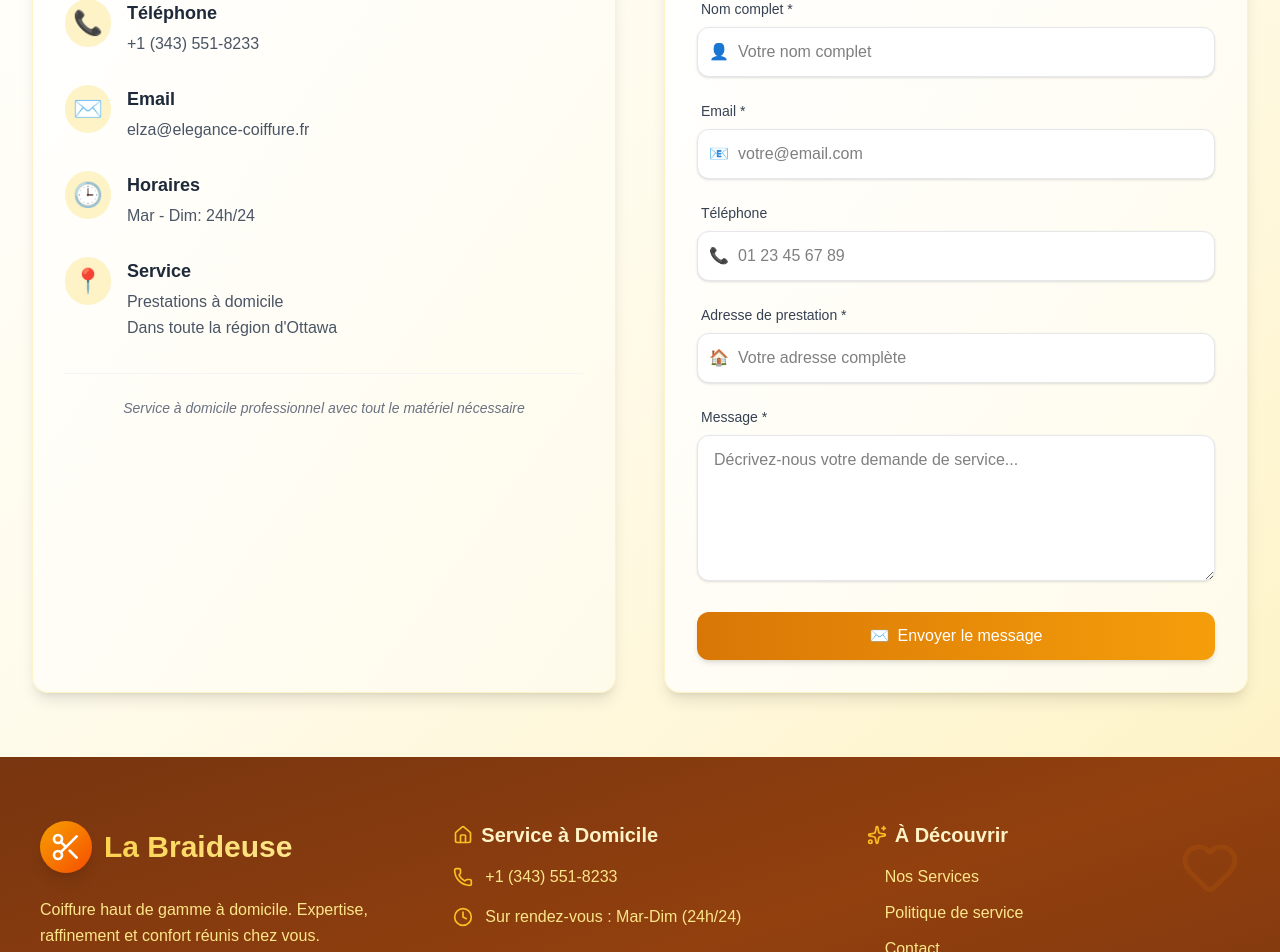
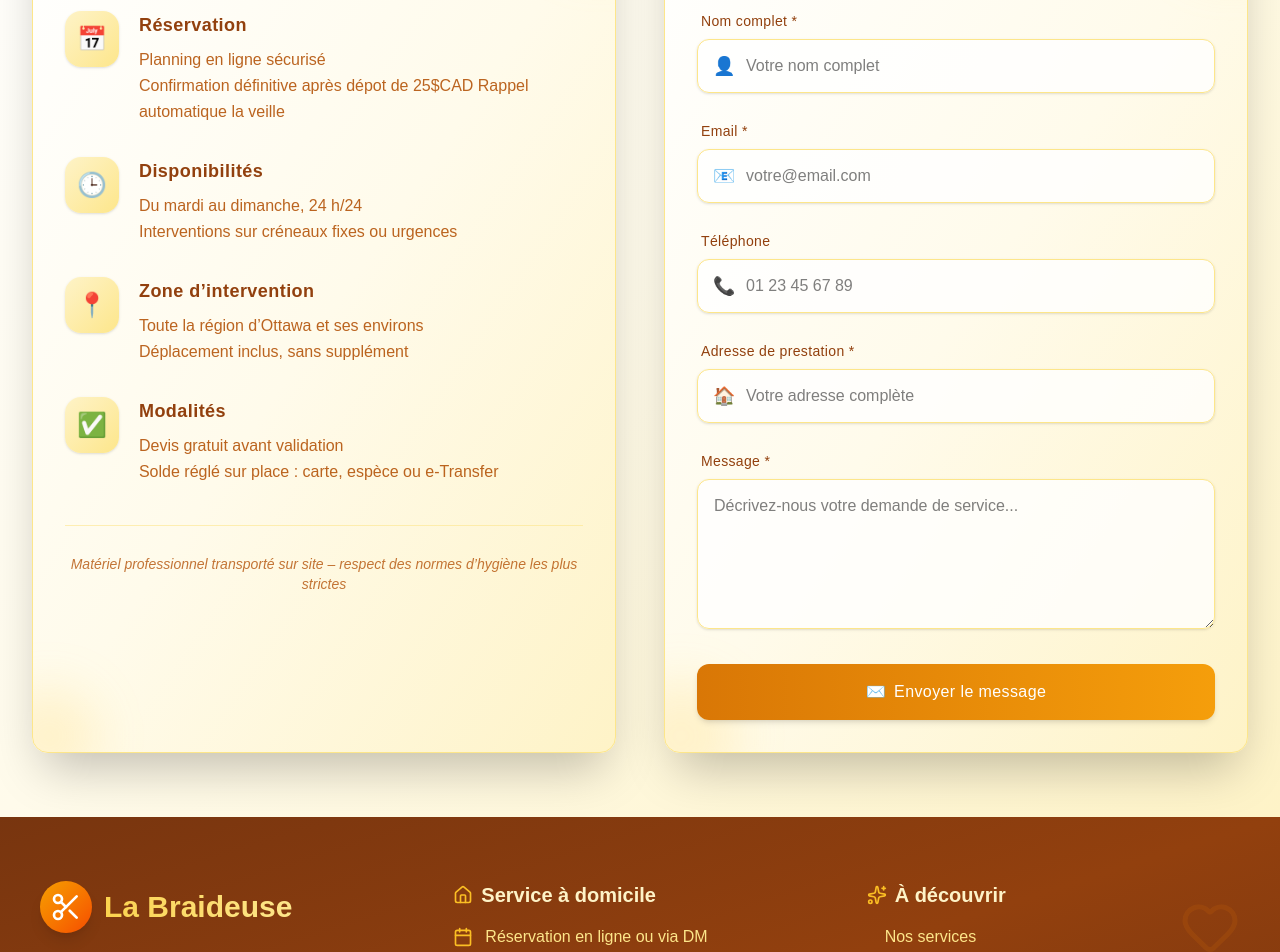
Before and after one commit to kevintiam237/coiffure, a React (Vite) app: page / in a window 1280 px wide. Shown: the part 2760-3712 px from the top of the page. Built offline with nearby package versions, Linux system fonts and the light colour scheme; no server answers; a web font is replaced by a local one.

Commit message:
version 1.3.1

```diff
--- a/src/composant/ContactForm.jsx
+++ b/src/composant/ContactForm.jsx
@@ -43,15 +43,19 @@ export default function ContactForm() {
   };
 
   return (
-    <div className="bg-gradient-to-br from-white to-amber-50 rounded-2xl p-8 shadow-lg border border-amber-100">
-      <h3 className="font-playfair text-2xl font-semibold mb-8 text-gray-800 text-center relative pb-3 after:content-[''] after:absolute after:bottom-0 after:left-1/4 after:w-1/2 after:h-0.5 after:bg-gradient-to-r after:from-transparent after:via-amber-400 after:to-transparent">
+    <div className="bg-gradient-to-br from-white via-amber-50 to-amber-100 rounded-2xl p-8 shadow-2xl border border-amber-200 transform transition-all duration-500 hover:shadow-2xl relative overflow-hidden">
+      {/* Éléments décoratifs */}
+      <div className="absolute -top-12 -right-12 w-32 h-32 rounded-full bg-amber-200/30 blur-xl"></div>
+      <div className="absolute -bottom-10 -left-10 w-28 h-28 rounded-full bg-amber-300/20 blur-xl"></div>
+
+      <h3 className="font-playfair text-3xl font-bold mb-10 text-amber-900 text-center relative pb-3 after:content-[''] after:absolute after:bottom-0 after:left-1/4 after:w-1/2 after:h-1 after:bg-gradient-to-r after:from-transparent after:via-amber-500 after:to-transparent">
         Nous contacter
       </h3>
 
-      <form onSubmit={handleSubmit} className="space-y-6">
+      <form onSubmit={handleSubmit} className="space-y-7 relative z-10">
         {/* Nom */}
         <div className="relative">
-          <label className="block text-sm font-medium text-gray-700 mb-2 ml-1">
+          <label className="block text-sm font-medium text-amber-800 mb-2 ml-1 tracking-wide">
             Nom complet *
           </label>
           <input
@@ -60,17 +64,17 @@ export default function ContactForm() {
             value={formData.name}
             onChange={handleChange}
             required
-            className="w-full px-4 py-3 border border-gray-200 rounded-xl focus:ring-2 focus:ring-amber-500 focus:border-transparent transition-all duration-300 bg-white shadow-sm focus:shadow-md pl-10"
+            className="w-full px-4 py-3.5 border border-amber-200 rounded-xl focus:ring-2 focus:ring-amber-500 focus:border-transparent transition-all duration-300 bg-white/80 shadow-sm focus:shadow-md pl-12 focus:bg-white hover:border-amber-300"
             placeholder="Votre nom complet"
           />
-          <div className="absolute inset-y-0 left-0 flex items-center pl-3 pointer-events-none mt-7">
-            <span className="text-gray-400">👤</span>
+          <div className="absolute inset-y-0 left-0 flex items-center pl-4 pointer-events-none mt-7">
+            <span className="text-amber-500 text-lg">👤</span>
           </div>
         </div>
 
         {/* Email */}
         <div className="relative">
-          <label className="block text-sm font-medium text-gray-700 mb-2 ml-1">
+          <label className="block text-sm font-medium text-amber-800 mb-2 ml-1 tracking-wide">
             Email *
           </label>
           <input
@@ -79,17 +83,17 @@ export default function ContactForm() {
             value={formData.email}
             onChange={handleChange}
             required
-            className="w-full px-4 py-3 border border-gray-200 rounded-xl focus:ring-2 focus:ring-amber-500 focus:border-transparent transition-all duration-300 bg-white shadow-sm focus:shadow-md pl-10"
+            className="w-full px-4 py-3.5 border border-amber-200 rounded-xl focus:ring-2 focus:ring-amber-500 focus:border-transparent transition-all duration-300 bg-white/80 shadow-sm focus:shadow-md pl-12 focus:bg-white hover:border-amber-300"
             placeholder="votre@email.com"
           />
-          <div className="absolute inset-y-0 left-0 flex items-center pl-3 pointer-events-none mt-7">
-            <span className="text-gray-400">📧</span>
+          <div className="absolute inset-y-0 left-0 flex items-center pl-4 pointer-events-none mt-7">
+            <span className="text-amber-500 text-lg">📧</span>
           </div>
         </div>
 
         {/* Téléphone */}
         <div className="relative">
-          <label className="block text-sm font-medium text-gray-700 mb-2 ml-1">
+          <label className="block text-sm font-medium text-amber-800 mb-2 ml-1 tracking-wide">
             Téléphone
           </label>
           <input
@@ -97,17 +101,17 @@ export default function ContactForm() {
             name="phone"
             value={formData.phone}
             onChange={handleChange}
-            className="w-full px-4 py-3 border border-gray-200 rounded-xl focus:ring-2 focus:ring-amber-500 focus:border-transparent transition-all duration-300 bg-white shadow-sm focus:shadow-md pl-10"
+            className="w-full px-4 py-3.5 border border-amber-200 rounded-xl focus:ring-2 focus:ring-amber-500 focus:border-transparent transition-all duration-300 bg-white/80 shadow-sm focus:shadow-md pl-12 focus:bg-white hover:border-amber-300"
             placeholder="01 23 45 67 89"
           />
-          <div className="absolute inset-y-0 left-0 flex items-center pl-3 pointer-events-none mt-7">
-            <span className="text-gray-400">📞</span>
+          <div className="absolute inset-y-0 left-0 flex items-center pl-4 pointer-events-none mt-7">
+            <span className="text-amber-500 text-lg">📞</span>
           </div>
         </div>
 
-        {/* Adresse (nouveau champ pour service à domicile) */}
+        {/* Adresse */}
         <div className="relative">
-          <label className="block text-sm font-medium text-gray-700 mb-2 ml-1">
+          <label className="block text-sm font-medium text-amber-800 mb-2 ml-1 tracking-wide">
             Adresse de prestation *
           </label>
           <input
@@ -116,17 +120,17 @@ export default function ContactForm() {
             value={formData.address}
             onChange={handleChange}
             required
-            className="w-full px-4 py-3 border border-gray-200 rounded-xl focus:ring-2 focus:ring-amber-500 focus:border-transparent transition-all duration-300 bg-white shadow-sm focus:shadow-md pl-10"
+            className="w-full px-4 py-3.5 border border-amber-200 rounded-xl focus:ring-2 focus:ring-amber-500 focus:border-transparent transition-all duration-300 bg-white/80 shadow-sm focus:shadow-md pl-12 focus:bg-white hover:border-amber-300"
             placeholder="Votre adresse complète"
           />
-          <div className="absolute inset-y-0 left-0 flex items-center pl-3 pointer-events-none mt-7">
-            <span className="text-gray-400">🏠</span>
+          <div className="absolute inset-y-0 left-0 flex items-center pl-4 pointer-events-none mt-7">
+            <span className="text-amber-500 text-lg">🏠</span>
           </div>
         </div>
 
         {/* Message */}
         <div>
-          <label className="block text-sm font-medium text-gray-700 mb-2 ml-1">
+          <label className="block text-sm font-medium text-amber-800 mb-2 ml-1 tracking-wide">
             Message *
           </label>
           <textarea
@@ -135,21 +139,29 @@ export default function ContactForm() {
             value={formData.message}
             onChange={handleChange}
             required
-            className="w-full px-4 py-3 border border-gray-200 rounded-xl focus:ring-2 focus:ring-amber-500 focus:border-transparent transition-all duration-300 bg-white shadow-sm focus:shadow-md"
+            className="w-full px-4 py-3.5 border border-amber-200 rounded-xl focus:ring-2 focus:ring-amber-500 focus:border-transparent transition-all duration-300 bg-white/80 shadow-sm focus:shadow-md focus:bg-white hover:border-amber-300"
             placeholder="Décrivez-nous votre demande de service..."
           />
         </div>
 
         {/* Statut */}
         {status === "success" && (
-          <div className="bg-green-50 border border-green-200 rounded-xl p-4 text-green-800 text-sm flex items-center animate-fadeIn">
-            <span className="text-green-500 text-lg mr-2">✅</span>
+          <div className="bg-gradient-to-r from-green-50 to-green-100 border border-green-200 rounded-xl p-4 text-green-800 text-sm flex items-center animate-fadeIn">
+            <span className="bg-green-500 text-white p-1.5 rounded-full mr-3">
+              <svg className="w-4 h-4" fill="none" stroke="currentColor" viewBox="0 0 24 24" xmlns="http://www.w3.org/2000/svg">
+                <path strokeLinecap="round" strokeLinejoin="round" strokeWidth="2" d="M5 13l4 4L19 7"></path>
+              </svg>
+            </span>
             <span>Message envoyé avec succès ! Nous vous répondrons rapidement.</span>
           </div>
         )}
         {status === "error" && (
-          <div className="bg-red-50 border border-red-200 rounded-xl p-4 text-red-800 text-sm flex items-center animate-fadeIn">
-            <span className="text-red-500 text-lg mr-2">❌</span>
+          <div className="bg-gradient-to-r from-red-50 to-red-100 border border-red-200 rounded-xl p-4 text-red-800 text-sm flex items-center animate-fadeIn">
+            <span className="bg-red-500 text-white p-1.5 rounded-full mr-3">
+              <svg className="w-4 h-4" fill="none" stroke="currentColor" viewBox="0 0 24 24" xmlns="http://www.w3.org/2000/svg">
+                <path strokeLinecap="round" strokeLinejoin="round" strokeWidth="2" d="M6 18L18 6M6 6l12 12"></path>
+              </svg>
+            </span>
             <span>Veuillez remplir tous les champs obligatoires (*).</span>
           </div>
         )}
@@ -158,7 +170,7 @@ export default function ContactForm() {
         <button
           type="submit"
           disabled={loading}
-          className="w-full bg-gradient-to-r from-amber-600 to-amber-500 text-white py-3 px-4 rounded-xl hover:from-amber-700 hover:to-amber-600 transition-all duration-300 disabled:opacity-70 disabled:cursor-not-allowed shadow-md hover:shadow-lg transform hover:-translate-y-0.5 flex items-center justify-center"
+          className="w-full bg-gradient-to-r from-amber-600 to-amber-500 text-white py-4 px-6 rounded-xl hover:from-amber-700 hover:to-amber-600 transition-all duration-300 disabled:opacity-70 disabled:cursor-not-allowed shadow-md hover:shadow-lg transform hover:-translate-y-0.5 flex items-center justify-center font-medium tracking-wide group"
         >
           {loading ? (
             <>
@@ -170,7 +182,7 @@ export default function ContactForm() {
             </>
           ) : (
             <>
-              <span className="mr-2">✉️</span>
+              <span className="mr-2 transition-transform duration-300 group-hover:scale-110">✉️</span>
               Envoyer le message
             </>
           )}
--- a/src/composant/Footer.jsx
+++ b/src/composant/Footer.jsx
@@ -3,42 +3,35 @@ import { FaTiktok } from "react-icons/fa";
 import {
   Heart,
   Instagram,
-  Facebook,
-  Youtube,
-  Phone,
+  Calendar,
   Clock,
   Scissors,
   Sparkles,
   Home,
 } from "lucide-react";
 
-
 export default function Footer() {
   const currentYear = new Date().getFullYear();
 
   const socialLinks = [
-    { name: "Facebook", icon: Facebook, url: "#", color: "hover:text-amber-600" },
-    { name: "Instagram", icon: Instagram, url: "#", color: "hover:text-amber-500" },
-    { name: "YouTube", icon: Youtube, url: "#", color: "hover:text-amber-700" },
-    { name: "Tiktik", icon: FaTiktok, url: "#", color: "hover:text-amber-700" },
+    { name: "Instagram", icon: Instagram, url: "https://www.instagram.com/labraideuse", color: "hover:text-amber-500" },
   ];
 
   const contactInfo = [
-    { icon: Phone, text: "+1 (343) 551-8233", url: "tel:+1(343) 551-8233" },
-    { icon: Clock, text: "Sur rendez-vous : Mar-Dim (24h/24) ", url: "#" },
+    { icon: Calendar, text: "Réservation en ligne ou via DM", url: "#booking" },
+    { icon: Clock, text: "Mar–dim, 24 h sur rendez-vous", url: "#" },
   ];
 
   const quickLinks = [
-    { name: "Nos Services", url: "#services" },
-    { name: "Politique de service", url: "#politique" },
-    { name: "Contact", url: "#contact" },
+    { name: "Nos services", url: "#services" },
+    { name: "Politique de service", url: "#policy" },
+    { name: "Nous contacter", url: "#contact" },
   ];
 
   return (
     <footer className="relative items-center justify-center bg-gradient-to-br from-amber-900 via-amber-800 to-amber-900 text-amber-100 overflow-hidden">
-
-      <div className="max-w-7xl  mx-auto px-6 sm:px-8 lg:px-10 py-16 relative z-10">
-        <div className="grid grid-col-3 md:grid-cols-2 lg:grid-cols-3 gap-10 mb-12 justify-center">
+      <div className="max-w-7xl mx-auto px-6 sm:px-8 lg:px-10 py-16 relative z-10">
+        <div className="grid grid-cols-1 md:grid-cols-2 lg:grid-cols-3 gap-10 mb-12 justify-center">
           {/* Brand */}
           <div className="flex flex-col">
             <div className="flex items-center space-x-3 mb-6">
@@ -70,7 +63,7 @@ export default function Footer() {
           <div>
             <h4 className="font-semibold text-xl mb-4 flex items-center text-amber-100">
               <Home className="w-5 h-5 text-amber-400 mr-2" />
-              Service à Domicile
+              Service à domicile
             </h4>
             <div className="space-y-4">
               {contactInfo.map((item, index) => (
@@ -92,7 +85,7 @@ export default function Footer() {
           <div>
             <h4 className="font-semibold text-xl mb-4 flex items-center text-amber-100">
               <Sparkles className="w-5 h-5 text-amber-400 mr-2" />
-              À Découvrir
+              À découvrir
             </h4>
             <div className="grid grid-cols-1 gap-3">
               {quickLinks.map((link, index) => (
--- a/src/composant/SalonInfo.jsx
+++ b/src/composant/SalonInfo.jsx
@@ -1,34 +1,59 @@
 export default function SalonInfo() {
   const contactInfo = [
-    { emoji: "📞", title: "Téléphone", content: "+1 (343) 551-8233" },
-    { emoji: "✉️", title: "Email", content: "elza@elegance-coiffure.fr" },
-    { emoji: "🕒", title: "Horaires", content: "Mar - Dim: 24h/24" },
-    { emoji: "📍", title: "Service", content: "Prestations à domicile\nDans toute la région d'Ottawa" },
+    {
+      emoji: "📅",
+      title: "Réservation",
+      content:
+        "Planning en ligne sécurisé\nConfirmation définitive après dépot de 25$CAD Rappel automatique la veille"
+    },
+    {
+      emoji: "🕒",
+      title: "Disponibilités",
+      content: "Du mardi au dimanche, 24 h/24\nInterventions sur créneaux fixes ou urgences"
+    },
+    {
+      emoji: "📍",
+      title: "Zone d’intervention",
+      content: "Toute la région d’Ottawa et ses environs\nDéplacement inclus, sans supplément"
+    },
+    {
+      emoji: "✅",
+      title: "Modalités",
+      content: "Devis gratuit avant validation\nSolde réglé sur place : carte, espèce ou e-Transfer"
+    },
   ];
 
   return (
-    <div className="bg-gradient-to-br from-white to-amber-50 rounded-2xl p-8 shadow-lg h-full border border-amber-100 transform transition-all duration-300 hover:shadow-xl">
-      <h3 className="font-playfair text-2xl font-semibold mb-8 text-gray-800 text-center relative pb-3 after:content-[''] after:absolute after:bottom-0 after:left-1/4 after:w-1/2 after:h-0.5 after:bg-gradient-to-r after:from-transparent after:via-amber-400 after:to-transparent">
+    <div className="bg-gradient-to-br from-white via-amber-50 to-amber-100 rounded-2xl p-8 shadow-2xl h-full border border-amber-200 transform transition-all duration-500 hover:shadow-2xl hover:-translate-y-1 relative overflow-hidden">
+      {/* Élément décoratif */}
+      <div className="absolute -top-10 -right-10 w-28 h-28 rounded-full bg-amber-200/30 blur-xl"></div>
+      <div className="absolute -bottom-8 -left-8 w-24 h-24 rounded-full bg-amber-300/20 blur-xl"></div>
+
+      <h3 className="font-playfair text-3xl font-bold mb-10 text-amber-900 text-center relative pb-3 after:content-[''] after:absolute after:bottom-0 after:left-1/4 after:w-1/2 after:h-1 after:bg-gradient-to-r after:from-transparent after:via-amber-500 after:to-transparent">
         Informations de service
       </h3>
-      <div className="space-y-7">
+
+      <div className="space-y-8 relative z-10">
         {contactInfo.map((info, index) => (
           <div
             key={index}
-            className="flex items-start transition-all duration-300 hover:translate-x-1 group"
+            className="flex items-start transition-all duration-300 hover:translate-x-2 group"
           >
-            <div className="text-amber-500 text-2xl mr-4 bg-amber-100 p-2 rounded-full group-hover:scale-110 transition-transform duration-300">
+            <div className="text-amber-600 text-2xl mr-5 bg-gradient-to-br from-amber-100 to-amber-200 p-3 rounded-2xl shadow-sm group-hover:scale-110 transition-transform duration-300 group-hover:shadow-md group-hover:from-amber-200 group-hover:to-amber-300">
               {info.emoji}
             </div>
             <div className="flex-1">
-              <div className="font-semibold text-gray-800 text-lg mb-1">{info.title}</div>
-              <div className="text-gray-600 whitespace-pre-line leading-relaxed">{info.content}</div>
+              <div className="font-semibold text-amber-800 text-lg mb-2 tracking-wide">{info.title}</div>
+              <div className="text-amber-700/90 whitespace-pre-line leading-relaxed font-light">{info.content}</div>
             </div>
           </div>
         ))}
       </div>
-      <div className="mt-8 pt-6 border-t border-gray-100 text-center">
-        <p className="text-sm text-gray-500 italic">Service à domicile professionnel avec tout le matériel nécessaire</p>
+
+      <div className="mt-10 pt-7 border-t border-amber-200/60 text-center">
+        <p className="text-sm text-amber-700/80 italic font-light">
+          Matériel professionnel transporté sur site – respect des normes d’hygiène les plus strictes
+        </p>
       </div>
     </div>
   );
```
